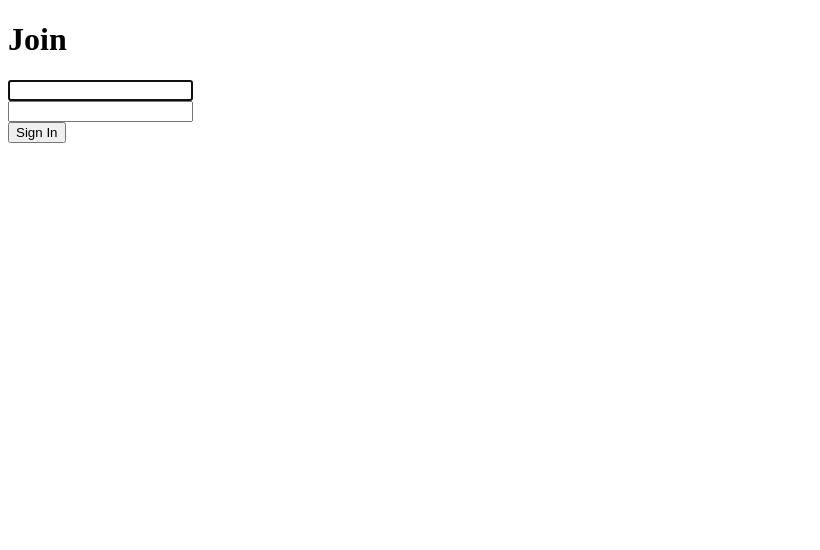
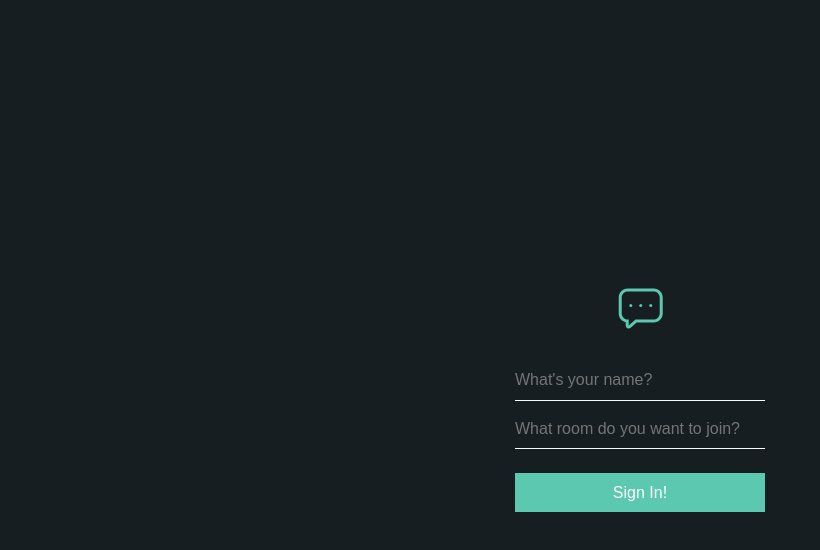
Before and after one commit to eltoncrego/chatroom, a React (Create React App) app in the folder client/: page / in a window 1280 px wide. Shown: the top 550 px of the page, without its empty margins (0-820 px from the left). Built offline with nearby package versions, Linux system fonts and the light colour scheme.

Commit message:
Add basic styles for join page

```diff
--- /dev/null
+++ b/client/public/index.css
@@ -0,0 +1,46 @@
+@font-face {
+  font-family: 'Calibre';
+  src: local('CalibreRegular') url('.fonts/CalibreRegular.woff') format('woff');
+}
+
+@font-face {
+  font-family: 'Calibre';
+  src: local('CalibreBold') url('./fonts/CalibreBold.woff') format('woff');
+  font-weight: bold;
+}
+
+html, body {
+  margin: 0;
+  width: 100%;
+  height: 100vh;
+  box-sizing: border-box;
+  background-color: #161E22;
+}
+
+body {
+  padding: 16px 32px;
+
+  display: flex;
+  flex-direction: column;
+  align-items: center;
+  justify-content: center;
+  font-family: 'Calibre';
+}
+
+h1, h2, h3, h4, h5, h6 {
+  margin: 0;
+}
+
+.button {
+  background-color: #5BC8AF;
+  border: none;
+  padding: 8px 16px;
+  color: #FFFFFF;
+
+  transition: background-color 300ms ease-in-out;
+}
+
+.button:hover {
+  cursor: pointer;
+  background-color: #4BA490;
+}
--- a/client/public/index.html
+++ b/client/public/index.html
@@ -10,34 +10,12 @@
       content="Web site created using create-react-app"
     />
     <link rel="apple-touch-icon" href="%PUBLIC_URL%/logo192.png" />
-    <!--
-      manifest.json provides metadata used when your web app is installed on a
-      user's mobile device or desktop. See https://developers.google.com/web/fundamentals/web-app-manifest/
-    -->
     <link rel="manifest" href="%PUBLIC_URL%/manifest.json" />
-    <!--
-      Notice the use of %PUBLIC_URL% in the tags above.
-      It will be replaced with the URL of the `public` folder during the build.
-      Only files inside the `public` folder can be referenced from the HTML.
-
-      Unlike "/favicon.ico" or "favicon.ico", "%PUBLIC_URL%/favicon.ico" will
-      work correctly both with client-side routing and a non-root public URL.
-      Learn how to configure a non-root public URL by running `npm run build`.
-    -->
+    <link rel='stylesheet' href='index.css'>
     <title>React App</title>
   </head>
   <body>
     <noscript>You need to enable JavaScript to run this app.</noscript>
     <div id="root"></div>
-    <!--
-      This HTML file is a template.
-      If you open it directly in the browser, you will see an empty page.
-
-      You can add webfonts, meta tags, or analytics to this file.
-      The build step will place the bundled scripts into the <body> tag.
-
-      To begin the development, run `npm start` or `yarn start`.
-      To create a production bundle, use `npm run build` or `yarn build`.
-    -->
   </body>
 </html>
--- a/client/src/components/Join/Join.css
+++ b/client/src/components/Join/Join.css
@@ -0,0 +1,48 @@
+.join {
+  color: #FFFFFF;
+}
+
+.join-container {
+  display: flex;
+  flex-direction: column;
+  align-items: center;
+  justify-content: flex-start;
+}
+
+.join__heading {
+  margin-bottom: 32px;
+}
+
+.join__form {
+  margin-bottom: 16px;
+}
+
+.join__input {
+  min-width: 250px;
+  font-size: 12pt;
+  padding: 8pt 0;
+  margin-bottom: 8px;
+  border: none;
+  border-bottom: 1px solid #FFFFFF;
+  color: #FFFFFF;
+  background-color: transparent;
+  outline: none;
+
+  transition: border-bottom 200ms ease-in-out;
+}
+
+.join__input:focus {
+  border-bottom: 1px solid #5BC8AF;
+}
+
+
+.button__container--join {
+  width: 100%;
+}
+
+.button--join {
+  width: 100%;
+  text-align: center;
+  font-size: 12pt;
+  padding: 8pt 16pt;
+}
--- a/client/src/components/Join/Join.js
+++ b/client/src/components/Join/Join.js
@@ -10,32 +10,44 @@ const Join = () => {
   return(
     <div className='join'>
       <div className='join-container'>
-        <h1 className='join__heading'>Join</h1>
+        <svg className='join__heading' width="45px" height="41px" viewBox="0 0 45 41" version="1.1">
+          <g transform="translate(-434.000000, -1268.000000)" fill="#5BC8AF">
+              <g transform="translate(434.000000, 1268.000000)">
+                  <path d="M35.72,3.4 C39.0337085,3.4 41.72,6.0862915 41.72,9.4 L41.72,25.4 C41.72,28.7137085 39.0337085,31.4 35.72,31.4 L17.47,31.4 L10.72,37.4 L10.72,31.4 L9.72,31.4 C6.4062915,31.4 3.72,28.7137085 3.72,25.4 L3.72,9.4 C3.72,6.0862915 6.4062915,3.4 9.72,3.4 L35.72,3.4 L35.72,3.4 Z M35.72,0.4 L9.72,0.4 C4.74943725,0.4 0.72,4.42943725 0.72,9.4 L0.72,25.4 C0.717649135,29.6018973 3.62316593,33.2462455 7.72,34.18 L7.72,37.4 C7.71844756,38.5837664 8.41314863,39.6577653 9.49345862,40.1417441 C10.5737686,40.625723 11.8376728,40.4291793 12.72,39.64 L18.62,34.4 L35.72,34.4 C40.6905627,34.4 44.72,30.3705627 44.72,25.4 L44.72,9.4 C44.72,4.42943725 40.6905627,0.4 35.72,0.4 L35.72,0.4 Z" id="Shape"></path>
+                  <circle cx="22.72" cy="17.4" r="1.5"></circle>
+                  <circle cx="32.72" cy="17.4" r="1.5"></circle>
+                  <circle cx="12.84" cy="17.4" r="1.5"></circle>
+              </g>
+          </g>
+        </svg>
+        <div className='join__form'>
           <div>
             <input
-            placeholder=''
+              placeholder="What's your name?"
               className='join__input'
               type='text'
               onChange={(event) => {
                 setName(event.target.value);
               }}
-            autoFocus
+              autoFocuso
             />
           </div>
           <div>
             <input
-            placeholder=''
-            className='join__input element--margin-16'
+              placeholder='What room do you want to join?'
+              className='join__input'
               type='text'
               onChange={(event) => {
                 setRoom(event.target.value);
               }}/>
           </div>
+        </div>
         <Link
           onClick={event => (!name || !room) ? event.preventDefault() : null}
           to={`/chat?name=${name}&room=${room}`}
+          className="button__container--join"
         >
-          <button className="button element--margin-16" type="submit">Sign In</button>
+          <button className="button button--join" type="submit">Sign In!</button>
         </Link>
       </div>
     </div>
```
Also changed, not shown: client/public/fonts/CalibreBold.woff (added), client/public/fonts/CalibreRegular.woff (added). Lines whose indentation alone changed are shown as unchanged.
